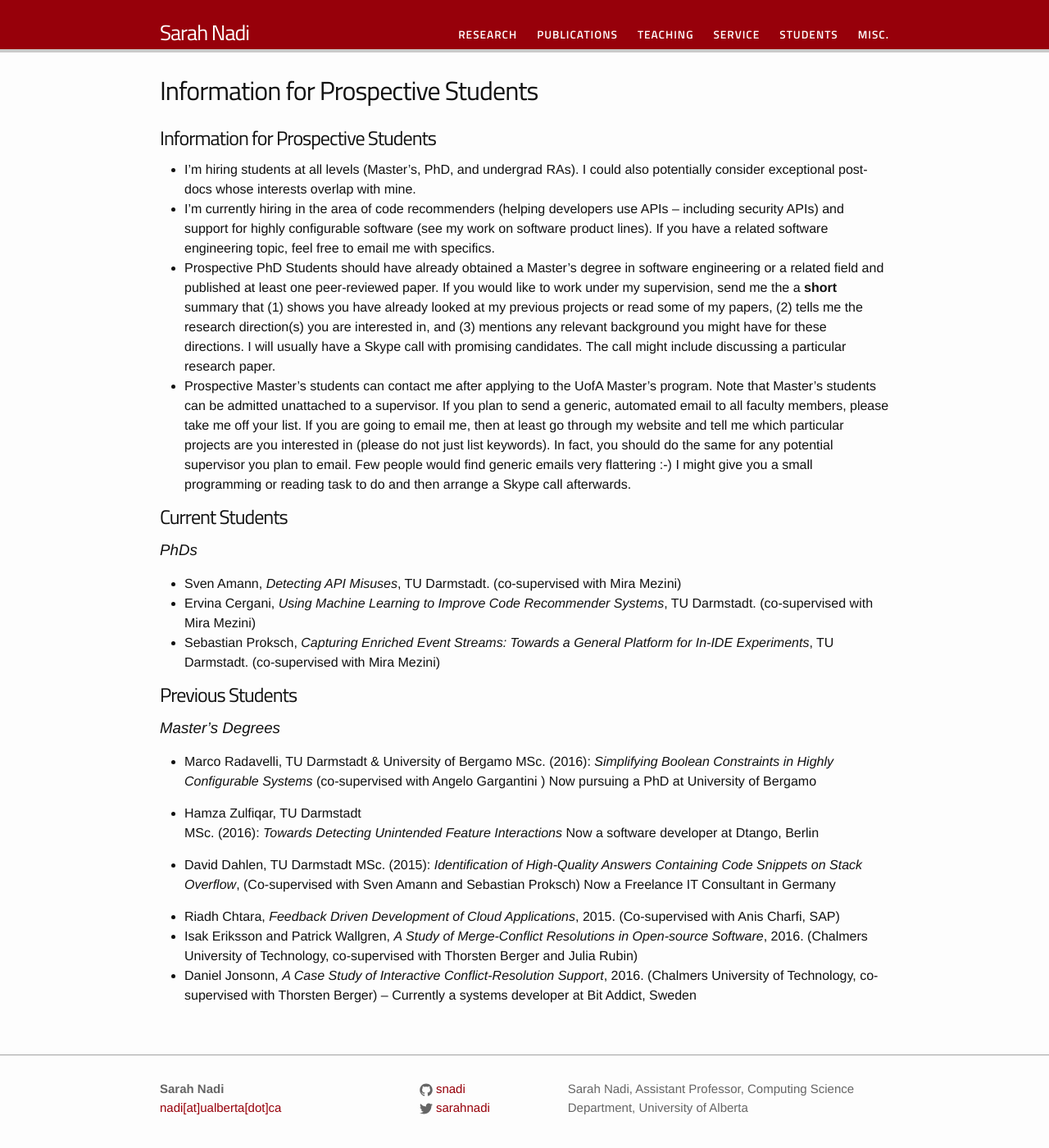
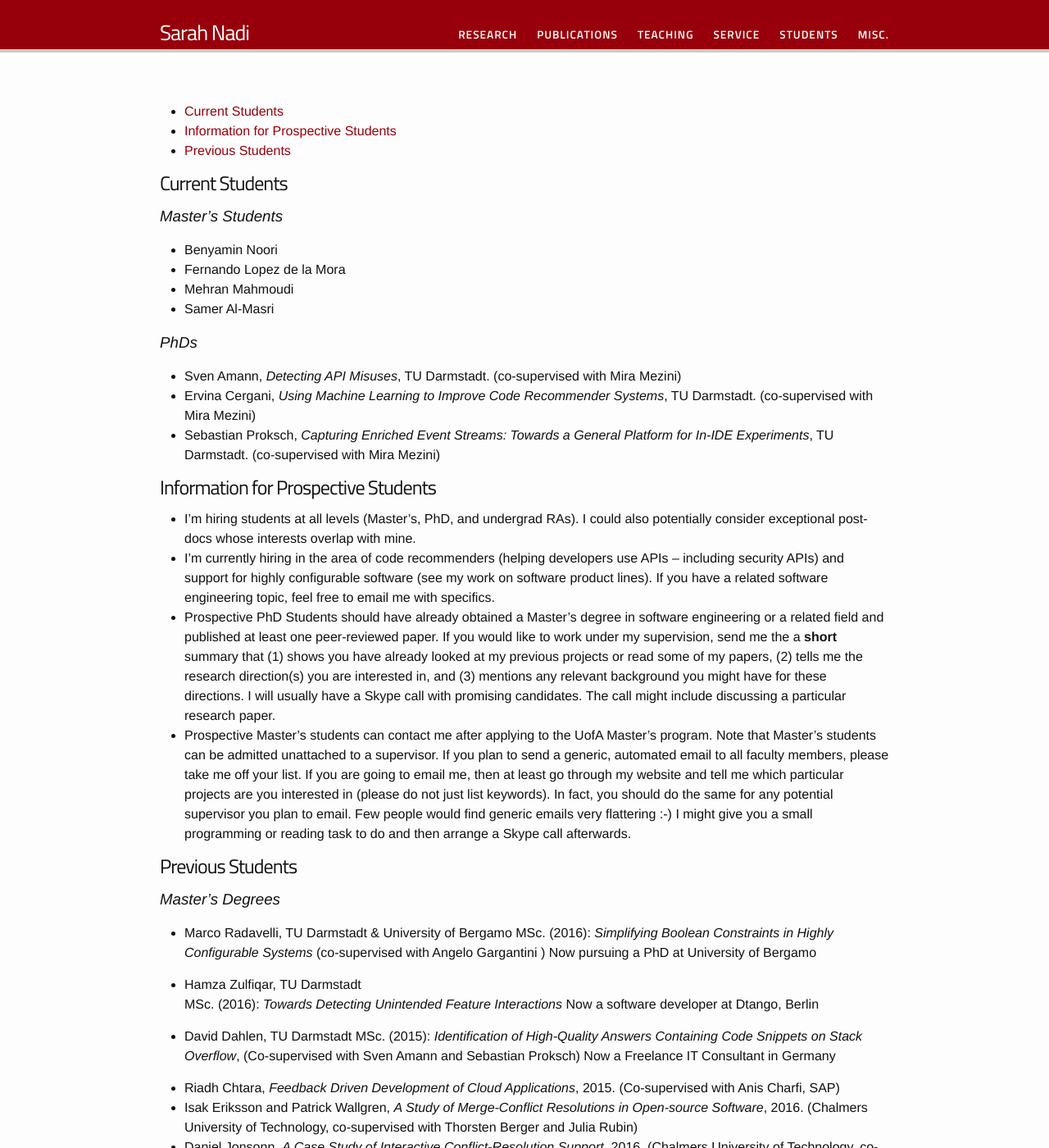
Before and after one commit to snadi/snadi.github.io, a Jekyll site: the page built from pages/students.md, in a window 1280 px wide and 1400 px high. Shown: the whole window at 82% size. Built offline with Jekyll 4.4.1, drawn with Linux system fonts in a browser that asks for light colours; our own code applies the rules of GitHub Pages for plain Markdown files.

Commit message:
Change order of info

```diff
--- a/pages/students.md
+++ b/pages/students.md
@@ -3,6 +3,29 @@ layout: page
 title:
 permalink: /students/
 ---
+
+* [Current Students](#curr)
+* [Information for Prospective Students](#prospective)
+* [Previous Students](#prev)
+
+
+<a name = "curr"></a>
+
+# Current Students #
+
+### Master's Students ###
+* Benyamin Noori
+* Fernando Lopez de la Mora
+* Mehran Mahmoudi
+* Samer Al-Masri
+
+### PhDs ###
+* Sven Amann, <i>Detecting API Misuses</i>, TU Darmstadt. (co-supervised with Mira Mezini)
+* Ervina Cergani, <i>Using Machine Learning to Improve Code Recommender Systems</i>, TU Darmstadt. (co-supervised with Mira Mezini)
+* Sebastian Proksch, <i>Capturing Enriched Event Streams: Towards a General Platform for In-IDE Experiments</i>, TU Darmstadt. (co-supervised with Mira Mezini)
+
+
+<a name="prospective"></a>
 
 # Information for Prospective Students #
 
@@ -11,12 +34,8 @@ permalink: /students/
 * Prospective PhD Students should have already obtained a Master's degree in software engineering or a related field and published at least one peer-reviewed paper. If you would like to work under my supervision, send me the a **short** summary that (1) shows you have already looked at my previous projects or read some of my papers, (2) tells me the research direction(s) you are interested in, and (3) mentions any relevant background you might have for these directions. I will usually have a Skype call with promising candidates. The call might include discussing a particular research paper.
 * Prospective Master's students can contact me after applying to the UofA Master's program. Note that Master's students can be admitted unattached to a supervisor. If you plan to send a generic, automated email to all faculty members, please take me off your list. If you are going to email me, then at least go through my website and tell me which particular projects are you interested in (please do not just list keywords). In fact, you should do the same for any potential supervisor you plan to email. Few people would find generic emails very flattering :-) I might give you a small programming or reading task to do and then arrange a Skype call afterwards.
 
-# Current Students #
 
-### PhDs ###
-* Sven Amann, <i>Detecting API Misuses</i>, TU Darmstadt. (co-supervised with Mira Mezini)
-* Ervina Cergani, <i>Using Machine Learning to Improve Code Recommender Systems</i>, TU Darmstadt. (co-supervised with Mira Mezini)
-* Sebastian Proksch, <i>Capturing Enriched Event Streams: Towards a General Platform for In-IDE Experiments</i>, TU Darmstadt. (co-supervised with Mira Mezini)
+<a name = "prev"></a>
 
 # Previous Students #
 
```
